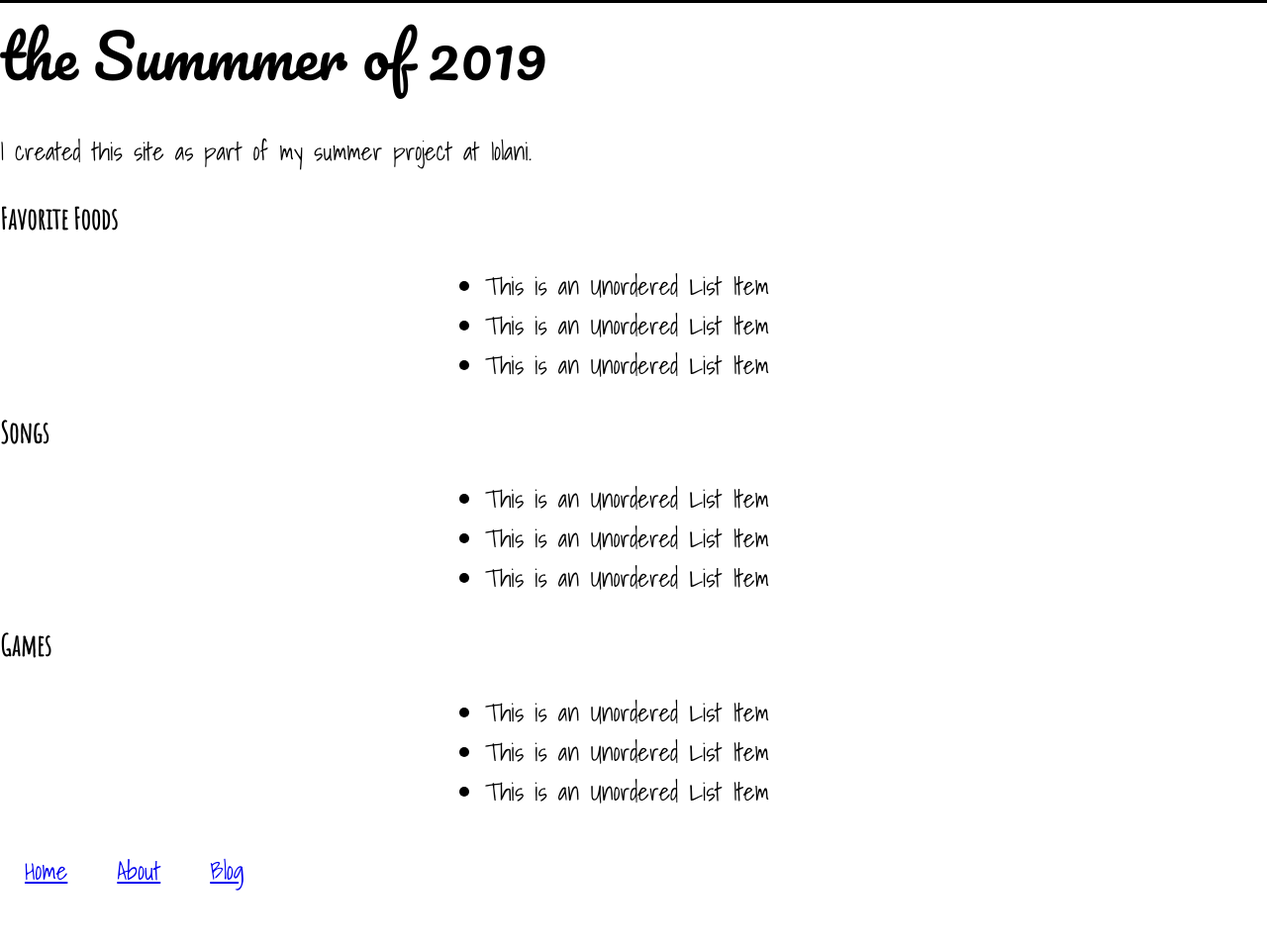
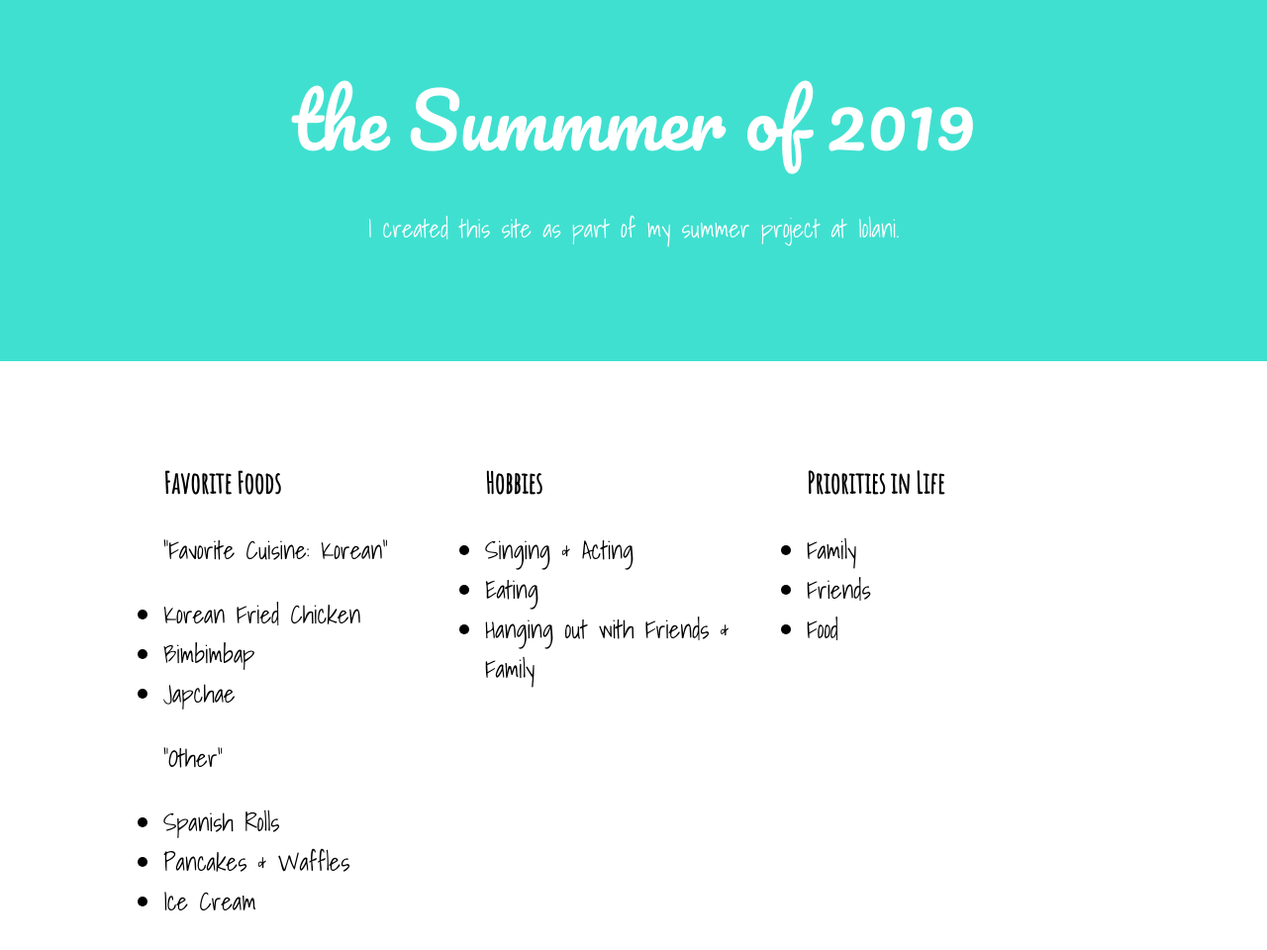
Before and after one commit to iwebstudent06/iwebstudent06.github.io, a plain HTML site: page index.html in a window 1280 px wide. Shown: the part 152-1112 px from the top of the page at 99% size. Before the commit the page ends 1077 px from the top, so only its background shows below. Drawn offline with Linux system fonts and the light colour scheme.

Commit message:
Added Site Structure

```diff
--- a/css/style.css
+++ b/css/style.css
@@ -1,4 +1,6 @@
 @import url('https://fonts.googleapis.com/css?family=Amatic+SC|Pacifico|Playfair+Display|Shadows+Into+Light&display=swap');
+
+* { box-sizing: border-box; }
 
 body {
     margin: 0;
@@ -15,13 +17,6 @@ h2 {
     font-weight: normal;
 }
 
-p {
-}
-
-h3 {
-    font-family: 'Amatic SC';
-}
-
 ul {
     max-width: 300px;
     margin: 0 auto;
@@ -34,13 +29,13 @@ li {
 
 /* HEADER */
 header {
-    background: black;
-    color: white;
-    padding: 1em 2em;
+    background: white;
+    color: turquoise;
+    padding: 6px 2em;
 }
 
 header a {
-    color: white;
+    color: turquoise;
 }
 
 header {
@@ -54,10 +49,10 @@ header {
     margin: 0;
 }
 
-/* NAV */
+/* SITE NAV */
 nav ul {
     display: flex;
-    justify-content; flex-end;
+    justify-content: flex-end;
     margin: 0;
     padding-top: .6em;
 }
@@ -71,3 +66,59 @@ nav a {
     display: block;
     padding: 1em;
 }
+uuu
+/* MAIN */
+main {
+    padding: 0 0 3dm 0;
+    min-height: 80vh;
+}
+
+/* SECTIONS */
+section {
+    padding: 3em 1em;
+}
+
+/* FOOTER */
+footer {
+    border-top: 1px solid #ddd;
+    max-width: 1000px;
+    margin: 0 auto;
+}
+footer nav ul {
+    justify-content: center;
+}
+
+/* HERO */
+.hero {
+    display: grid;
+    align-content: center;
+    text-align: center;
+    background: turquoise;
+    min-height: 50vh;
+    color: white;
+}
+.hero h2 {
+    font-size: 3em;
+    margin: 0 auto;
+}
+.hero p {
+    margin: 1em auto;
+}
+
+/* LISTS */
+.lists {
+    max-width: 1000px;
+    margin: 0 auto;
+    display: grid;
+    grid-template-columns: 1fr 1fr 1fr;
+    grid-column-gap: 1em;
+}
+h3 {
+    font-family: 'Amatic SC';
+}
+
+@media (max-width:767px) {
+    .lists {
+        grid-template-columns: 1fr 1fr;
+    }
+}
--- a/index.html
+++ b/index.html
@@ -30,26 +30,33 @@
         <section class="lists">
             <div class="category">
                 <h3>Favorite Foods</h3>
+                <p>"Favorite Cuisine: Korean"</p>
                 <ul>
-                    <li>This is an Unordered List Item</li>
-                    <li>This is an Unordered List Item</li>
-                    <li>This is an Unordered List Item</li>
+                    <li>Korean Fried Chicken</li>
+                    <li>Bimbimbap</li>
+                    <li>Japchae</li>
+                </ul>
+                <p>"Other"</p>
+                <ul>
+                    <li>Spanish Rolls</li>
+                    <li>Pancakes & Waffles</li>
+                    <li>Ice Cream</li>
                 </ul>
             </div>
             <div class="category">
-                <h3>Songs</h3>
+                <h3>Hobbies</h3>
                 <ul>
-                    <li>This is an Unordered List Item</li>
-                    <li>This is an Unordered List Item</li>
-                    <li>This is an Unordered List Item</li>
+                    <li>Singing & Acting</li>
+                    <li>Eating</li>
+                    <li>Hanging out with Friends & Family</li>
                 </ul>
             </div>
             <div class="category">
-                <h3>Games</h3>
+                <h3>Priorities in Life</h3>
                 <ul>
-                    <li>This is an Unordered List Item</li>
-                    <li>This is an Unordered List Item</li>
-                    <li>This is an Unordered List Item</li>
+                    <li>Family</li>
+                    <li>Friends</li>
+                    <li>Food</li>
                 </ul>
             </div>
         </section>
```
